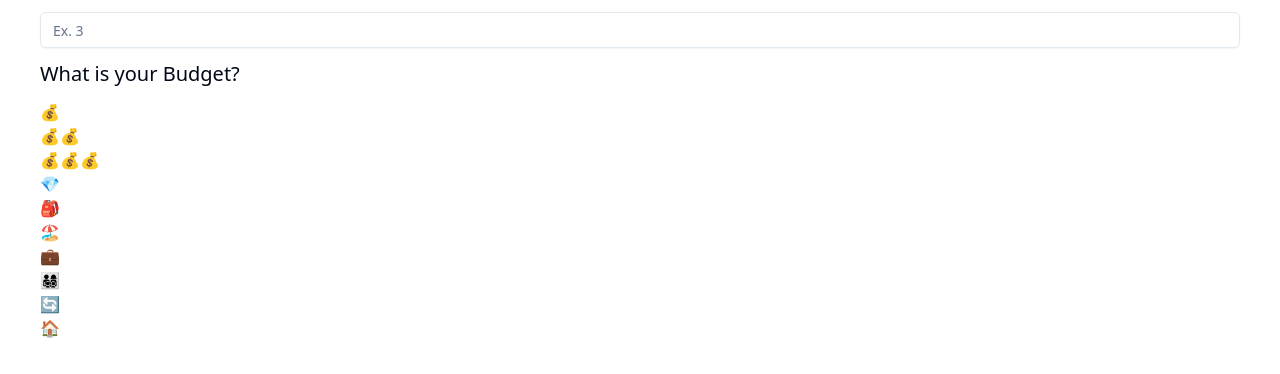
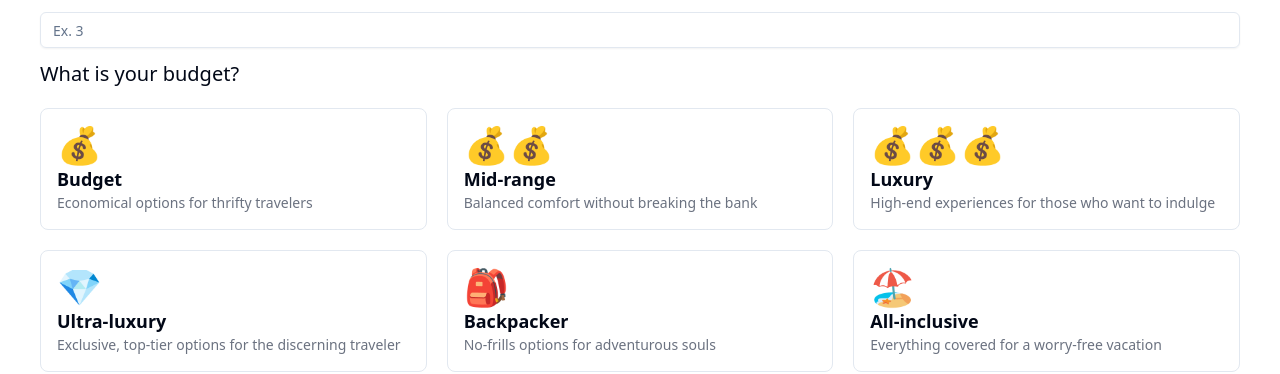
Before and after one commit to Hackerdude374/VAIcation, a React (Vite) app in the folder frontend/: page /create-trip in a window 1280 px wide. Shown: the part 452-826 px from the top of the page. Before the commit the page ends 800 px from the top, so only its background shows below. Built offline with nearby package versions, Linux system fonts and the light colour scheme; no server answers.

Commit message:
trip form

```diff
--- a/frontend/src/create-trip/CreateTripForm.jsx
+++ b/frontend/src/create-trip/CreateTripForm.jsx
@@ -43,11 +43,14 @@ function CreateTrip() {
           />
         </div>
       </div>
-      <h2 className='text-xl my-3 font-medium'>What is your Budget?</h2>
-      <div>
+      {/* these options are made from my objects array in constants/options.jsx */}
+      <h2 className='text-xl my-3 font-medium'>What is your budget?</h2>
+      <div className='grid grid-cols-3 gap-5 mt-5'>
         {SelectBudgetOptions.map((item, index) => (
-          <div key={index}>
-            <h2>{item.icon}</h2>
+          <div key={index} className='p-4 border cursor-pointer rounded-lg hover:shadow-lg'>
+            <h2 className='text-4xl'>{item.icon}</h2>
+            <h2 className='font-bold text-lg'>{item.title}</h2>
+            <h2 className ='text-sm text-gray-500'>{item.desc}</h2>
           </div>
         ))}
       </div>
```
